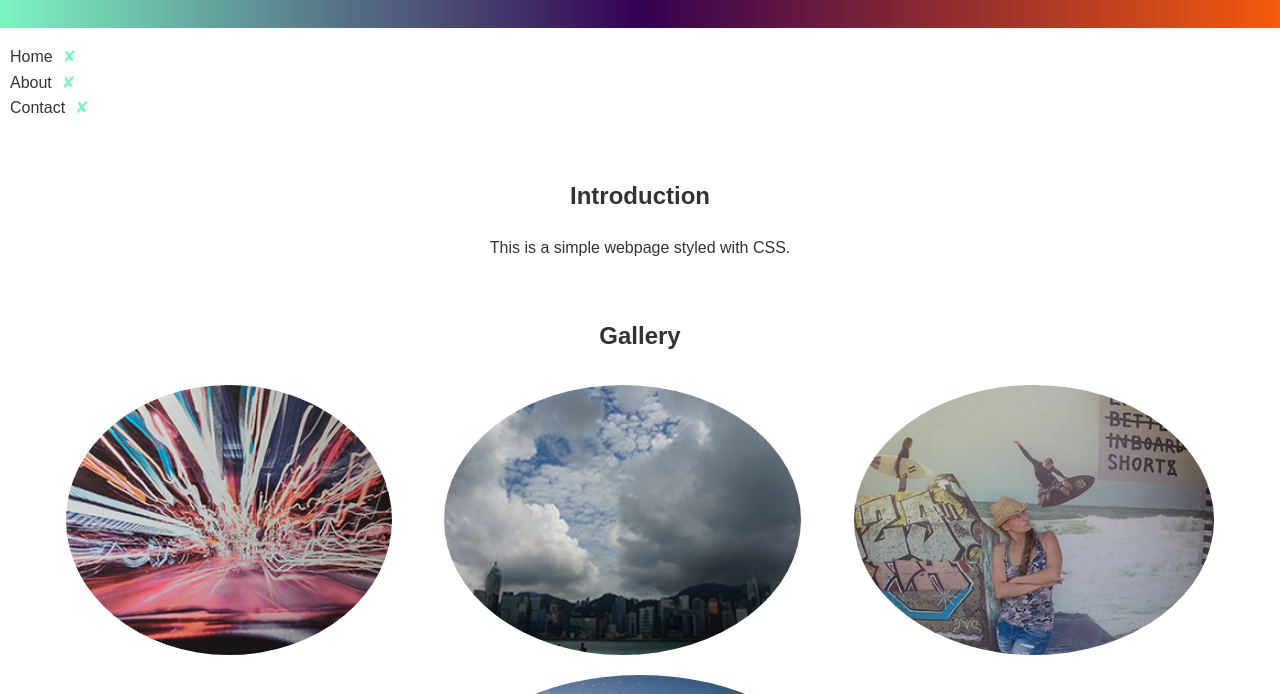
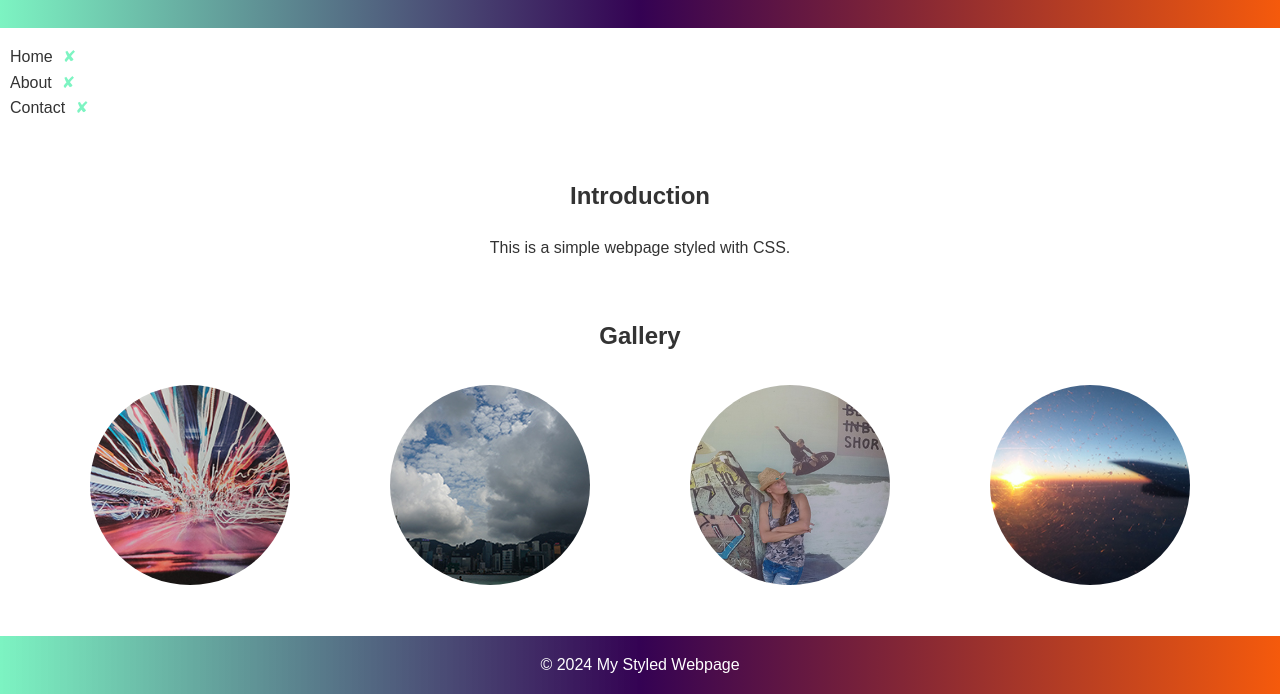
Before and after one commit to pust0-0ta/my-css-website, a plain HTML site: page index.html in a window 1280 px wide. Shown: the part 106-800 px from the top of the page. Drawn offline with Linux system fonts and the light colour scheme.

Commit message:
Initial commit

```diff
--- a/index.html
+++ b/index.html
@@ -1,10 +1,10 @@
 <!DOCTYPE html>
 <html lang="en">
   <head>
-<meta charset="UTF-8">
-<meta name="viewport" content="width=device-width, initial-scale=1.0">
+    <meta charset="UTF-8" />
+    <meta name="viewport" content="width=device-width, initial-scale=1.0" />
     <title>Styled Webpage</title>
-<link rel="stylesheet" href="styles.css">
+    <link rel="stylesheet" href="styles.css" />
   </head>
   <body>
     <header class="header">
@@ -25,10 +25,26 @@
       <section class="gallery">
         <h2>Gallery</h2>
         <div class="gallery-container">
-        <img src="img/img1.jpg" alt="Предвкушение">
-        <img src="img/img2.JPG" alt="Сражение">
-        <img src="img/img3.JPG" alt="Вдохновение">
-        <img src="img/img4.jpg" alt="Прощание">
+          <img
+            src="img/img1.jpg"
+            alt="Предвкушение"
+            class="gallery-container__img"
+          />
+          <img
+            src="img/img2.JPG"
+            alt="Сражение"
+            class="gallery-container__img"
+          />
+          <img
+            src="img/img3.JPG"
+            alt="Вдохновение"
+            class="gallery-container__img"
+          />
+          <img
+            src="img/img4.jpg"
+            alt="Прощание"
+            class="gallery-container__img"
+          />
         </div>
       </section>
     </main>
--- a/styles.css
+++ b/styles.css
@@ -5,7 +5,7 @@ body {
   padding: 0;
 }
 header {
-        background: linear-gradient(to right, #27ec9a9a, #340253,#f55a0c);
+  background: linear-gradient(to right, #27ec9a9a, #340253, #f55a0c);
   color: white;
   text-align: center;
   padding: 20px;
@@ -31,7 +31,7 @@ body {
   padding: 20px;
 }
 .nav__link::after {
-        content: '\2718';
+  content: "\2718";
   padding: 10px;
   color: #27ec9a9a;
 }
@@ -39,30 +39,24 @@ body {
   padding: 20px;
   text-align: center;
 }
-    .gallery-container img {
-            max-width: 32%;
-            height: auto;
-            margin: 10px;
-            border-radius: 50%; /* Это делает изображение круглым */
-            object-fit: cover;   /* Это обрезает изображение, чтобы оно заполнило круг */
-        }
 .gallery-container {
   display: flex;
   justify-content: space-around;
   flex-wrap: wrap;
 }
+.gallery-container__img {
+  width: 200px;
+  height: 200px;
+  margin: 10px;
+  border-radius: 50%; /* Это делает изображение круглым */
+  object-fit: cover; /* Это обрезает изображение, чтобы оно заполнило круг */
+}
 
-    .gallery-container img {
-            max-width: 30%;
-            height: auto;
-            margin: 10px;
-        }
 footer {
-    background: linear-gradient(to right, #27ec9a9a, #340253,#f55a0c);
+  background: linear-gradient(to right, #27ec9a9a, #340253, #f55a0c);
   color: white;
   text-align: center;
-    padding: 10px;
-    position: after gallery;
+  position: fixed;
   width: 100%;
   bottom: 0;
 }
```
Lines whose indentation alone changed are shown as unchanged.
